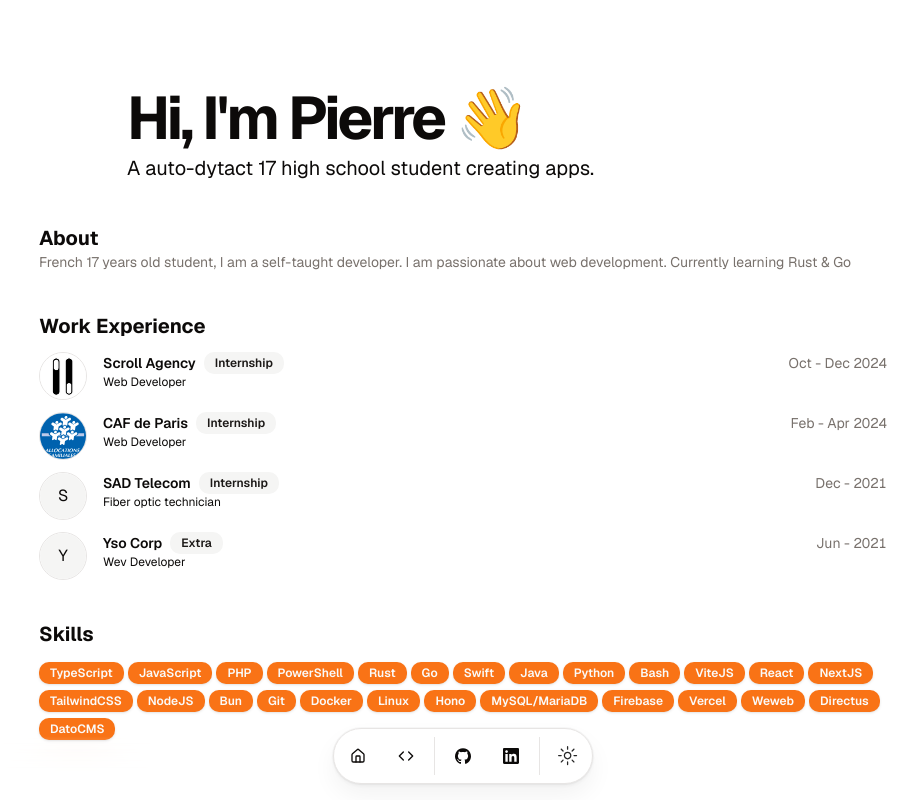
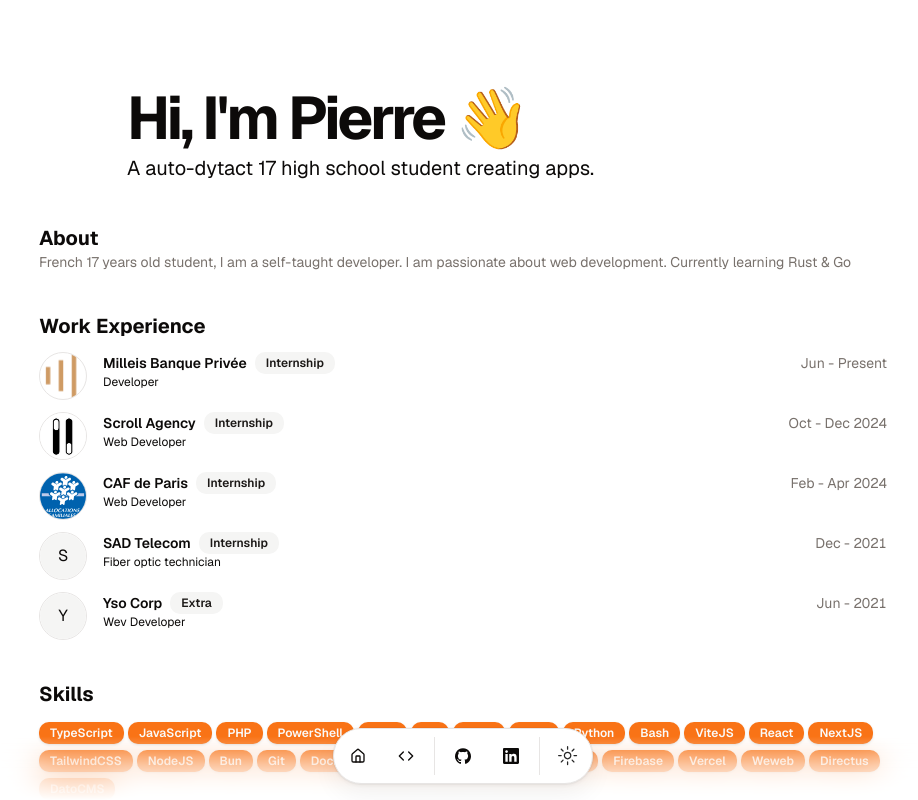
Before and after one commit to Piarre/portfolio, a Next.js app: page / in a window 1280 px wide. Shown: the top 800 px of the page, without its empty margins (177-1095 px from the left). Built offline with nearby package versions, Linux system fonts and the light colour scheme.

Commit message:
feat: add internship experience at Milleis Banque Privée

```diff
--- a/src/data/resume.tsx
+++ b/src/data/resume.tsx
@@ -74,6 +74,17 @@ export const DATA: IData = {
     },
   },
   work: [
+    {
+      company: "Milleis Banque Privée",
+      href: "https://www.milleis.fr",
+      badges: ["Internship"],
+      location: "Paris, 12th",
+      title: "Developer",
+      logoUrl: "/milleis.png",
+      start: "Jun",
+      end: "Present",
+      description: "",
+    },
     {
       company: "Scroll Agency",
       href: "https://agence-scroll.com",
```
Also changed, not shown: public/milleis.png (added).
